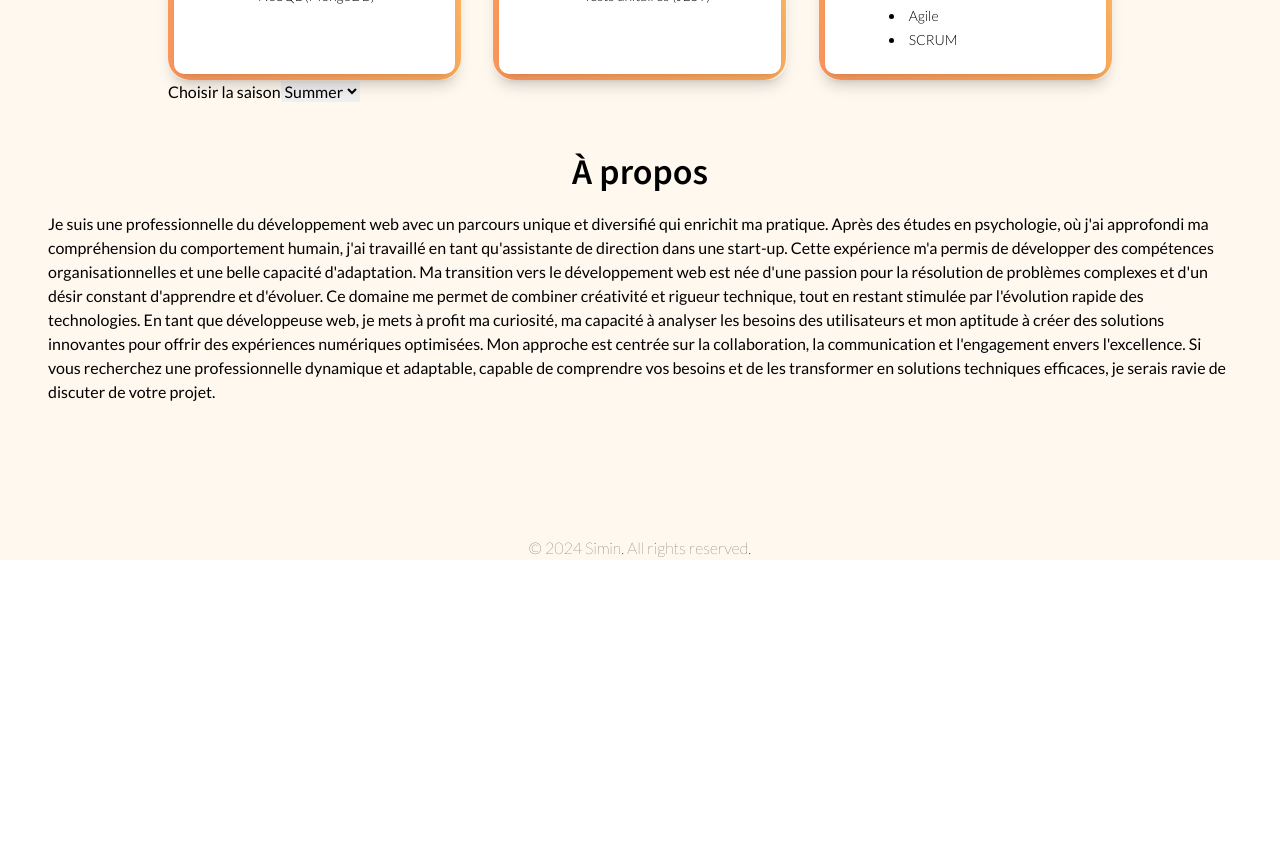
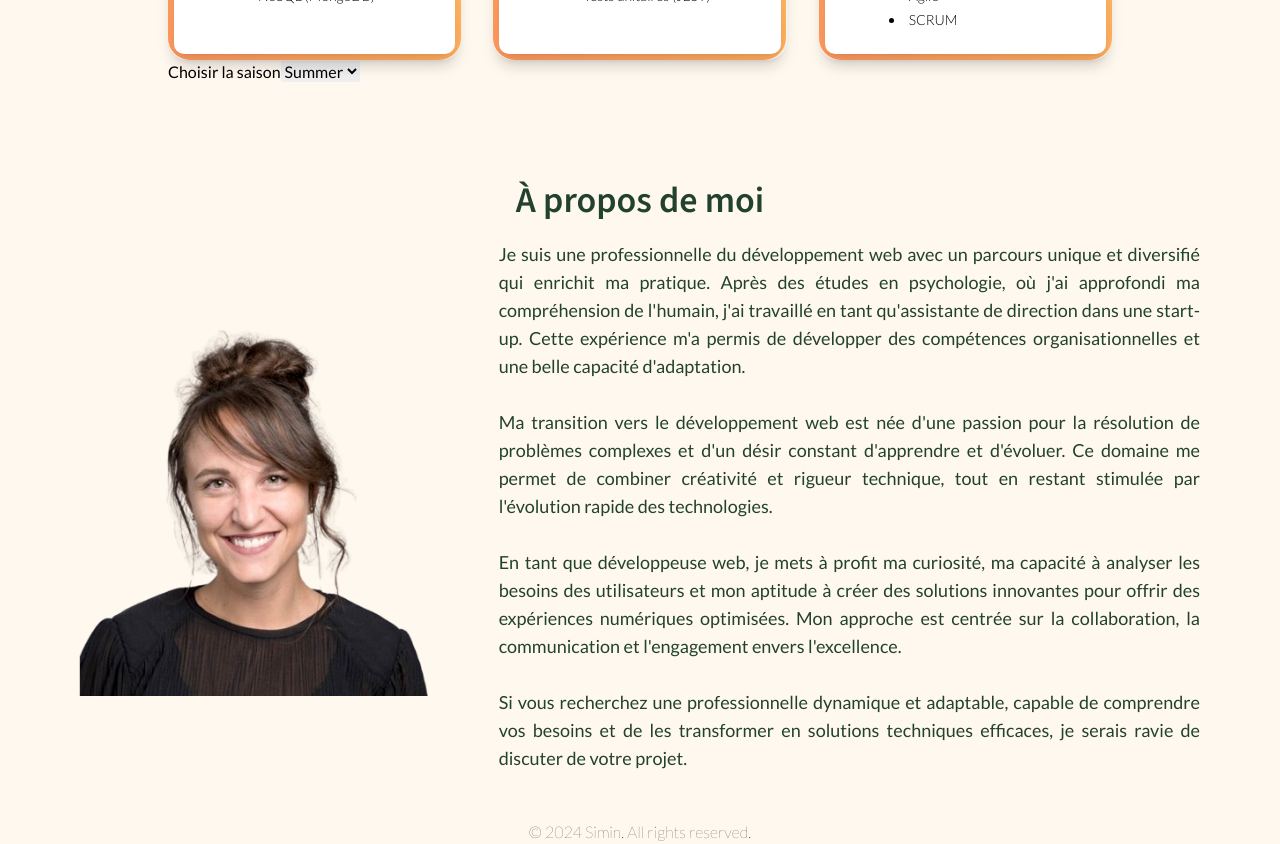
Before and after one commit to ErbilginSimin/Portfolio, a React (Vite) app: page / in a window 1280 px wide. Shown: the part 1260-2104 px from the top of the page. Before the commit the page ends 1820 px from the top, so only its background shows below. Built offline with nearby package versions, Linux system fonts and the light colour scheme.

Commit message:
✨feature: chore: Update About component layout and content

```diff
--- a/src/components/About/About.tsx
+++ b/src/components/About/About.tsx
@@ -1,18 +1,43 @@
 import { useSeasonColors } from "../../contexts/SeasonColorsContext";
 
-function About () {
+function About() {
     const { background } = useSeasonColors();
+
     return (
-        <div id="About" className="relative size-full h-52 md:h-96 lg:h-120 xl:h-144 flex flex-col lg:px-12" style={{backgroundColor : background}}>
-            <h2 className="Tittle text-4xl font-semibold mb-5 text-center">À propos</h2>
-            <p>Je suis une professionnelle du développement web avec un parcours unique et diversifié qui enrichit ma pratique. Après des études en psychologie, où j'ai approfondi ma compréhension du comportement humain, j'ai travaillé en tant qu'assistante de direction dans une start-up. Cette expérience m'a permis de développer des compétences organisationnelles et une belle capacité d'adaptation.
+        <div id="About" className="relative p-6 lg:p-12" style={{ backgroundColor: background }}>
 
-                Ma transition vers le développement web est née d'une passion pour la résolution de problèmes complexes et d'un désir constant d'apprendre et d'évoluer. Ce domaine me permet de combiner créativité et rigueur technique, tout en restant stimulée par l'évolution rapide des technologies.
+            {/* Title */}
+            <h2 className="text-3xl md:text-4xl font-semibold text-primary pb-5 text-center">
+                À propos de moi
+            </h2>
 
-                En tant que développeuse web, je mets à profit ma curiosité, ma capacité à analyser les besoins des utilisateurs et mon aptitude à créer des solutions innovantes pour offrir des expériences numériques optimisées. Mon approche est centrée sur la collaboration, la communication et l'engagement envers l'excellence.
+            {/* Content Section */}
+            <div className="flex flex-col lg:flex-row items-center lg:items-center gap-6">
 
-                Si vous recherchez une professionnelle dynamique et adaptable, capable de comprendre vos besoins et de les transformer en solutions techniques efficaces, je serais ravie de discuter de votre projet.
-</p>
+                {/* Photo Section */}
+                <div className="flex-shrink-0 lg:w-1/3 flex items-center justify-center">
+                    <img
+                        src="/Portrait1.png"
+                        alt="Photo de moi"
+                        className="w-full max-w-xs md:max-w-sm lg:max-w-full object-cover "
+                    />
+                </div>
+
+                {/* Text Section */}
+                <div className="flex-1">
+                    <p className="text-base md:text-lg leading-relaxed text-justify text-primary px-4 md:px-8">
+                        Je suis une professionnelle du développement web avec un parcours unique et diversifié qui enrichit ma pratique. Après des études en psychologie, où j'ai approfondi ma compréhension de l'humain, j'ai travaillé en tant qu'assistante de direction dans une start-up. Cette expérience m'a permis de développer des compétences organisationnelles et une belle capacité d'adaptation.
+                        <br /><br />
+                        Ma transition vers le développement web est née d'une passion pour la résolution de problèmes complexes et d'un désir constant d'apprendre et d'évoluer. Ce domaine me permet de combiner créativité et rigueur technique, tout en restant stimulée par l'évolution rapide des technologies.
+                        <br /><br />
+                        En tant que développeuse web, je mets à profit ma curiosité, ma capacité à analyser les besoins des utilisateurs et mon aptitude à créer des solutions innovantes pour offrir des expériences numériques optimisées. Mon approche est centrée sur la collaboration, la communication et l'engagement envers l'excellence.
+                        <br /><br />
+                        Si vous recherchez une professionnelle dynamique et adaptable, capable de comprendre vos besoins et de les transformer en solutions techniques efficaces, je serais ravie de discuter de votre projet.
+                    </p>
+                </div>
+
+            </div>
+
         </div>
     );
 }
--- a/src/components/Header/Header.tsx
+++ b/src/components/Header/Header.tsx
@@ -23,16 +23,16 @@ function Header() {
         </div>
         <div className="hidden md:flex items-center space-x-4">
           <nav className="flex space-x-4 uppercase text-grey text-sm font-semibold">
-            <a href="#intro" className="hover:underline">
+            <a href="#LandingPage" className="hover:underline">
               Introduction
             </a>
-            <a href="#skills" className="hover:underline">
+            <a href="#Skills" className="hover:underline">
               Compétences
             </a>
-            <a href="#about" className="hover:underline">
+            <a href="#About" className="hover:underline">
               À propos
             </a>
-            <a href="#contact" className="hover:underline">
+            <a href="#Contact" className="hover:underline">
               Contact
             </a>
           </nav>
--- a/src/components/Skills/Skills.tsx
+++ b/src/components/Skills/Skills.tsx
@@ -57,7 +57,7 @@ const skillsData: Record<SkillCategory, string[]> = {
   "Backend": ["Node.js", "Express"],
   "Base de Données": ["SQL (Postgres, MySQL)", "NoSQL (MongoDB)"],
   "Outils": ["API", "Tests unitaires (JEST)"],
-  "Méthodologies": ["Programmation Orientée Objet (POO)", "Agile", "SCRUM"],
+  "Méthodologies": ["POO", "Agile", "SCRUM"],
 };
 
 function Skills() {
```
